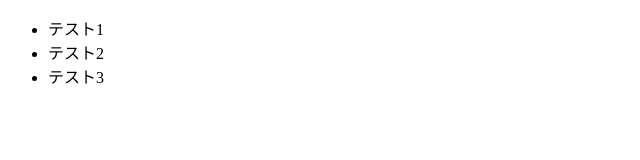
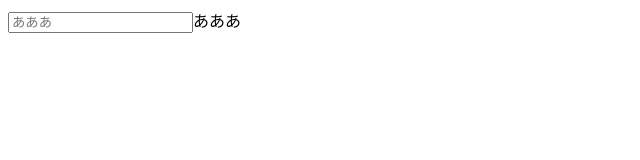
Before and after one commit to Emiri-i/js_sample1202, a plain HTML site: page dom/index.html in a window 1280 px wide. Shown: the whole page, without its empty margins (0-640 px from the left). Drawn offline with Linux system fonts and the light colour scheme.

Commit message:
added attribute

```diff
--- a/dom/index.html
+++ b/dom/index.html
@@ -6,23 +6,51 @@
     <!-- viewportはスマホで画面いっぱいに表示する対応 -->
     <title>Document</title>
     <link rel="stylesheet" href="app.css">
-
+    <style>
+        .red {
+            color: red;
+        }
+        .blue {
+            color: blue;
+        }
+    </style>
 </head>
 <body>
-<div id="test">
+<!-- <div id="test">
     <ul>
-        <li class="test_List">テスト1</li>
+        <li class="test_List blue">テスト1</li>
         <li class="test_List">テスト2</li>
         <li class="test_List">テスト3</li>
     </ul>
-</div>
+</div> -->
+<input id="test" placeholder="あああ">あああ</input>
+<!-- attribute（属性を追加できる） -->
+
 <script>
-    const test = document.getElementById('test');
-    const testList = document.querySelector('#test');
-    const testLists = document.querySelectorAll('.test_List');
-    console.log(test);
-    console.log(testList);
-    console.log(testLists);
+    const input = document.getElementById('test');
+    input.type = 'text';
+    input.placeHolder= 'あああ';
+    input.name='test';
+    input.textContent = 'テストです';
+    // input.setAttribute('type','text');
+    console.log(input);
+    const anchor = document.createElement('a');
+    anchor.href = 'https://google.com';
+    anchor.target= '_blank';
+    console.log(anchor);
+
+    const test = document.getElementById('test').classList.add('red');
+
+    // const test = document.getElementById('test');
+    // test.classList.add('red');
+
+
+    // const testList = document.querySelector('#test');
+    // const testLists = document.querySelectorAll('.test_List');
+    // testList.classList.remove('blue');
+    // console.log(test);
+    // console.log(testList);
+    // console.log(testLists);
 
 </script>
 </body>
```
